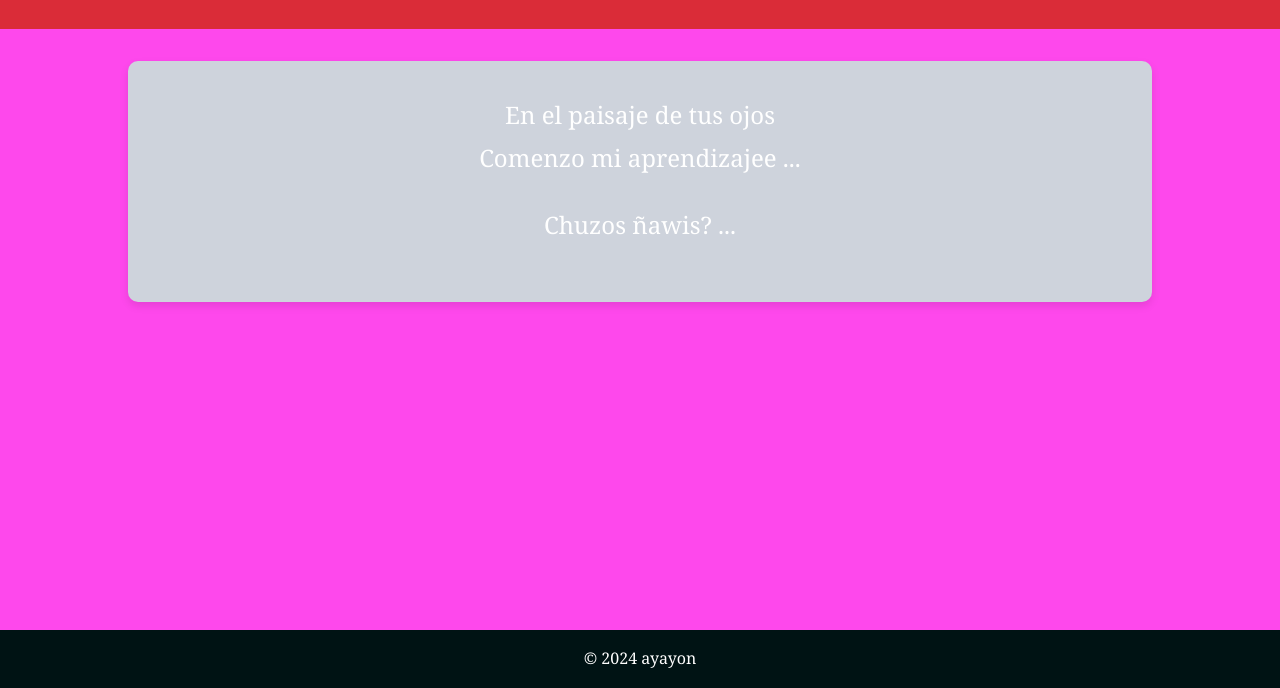
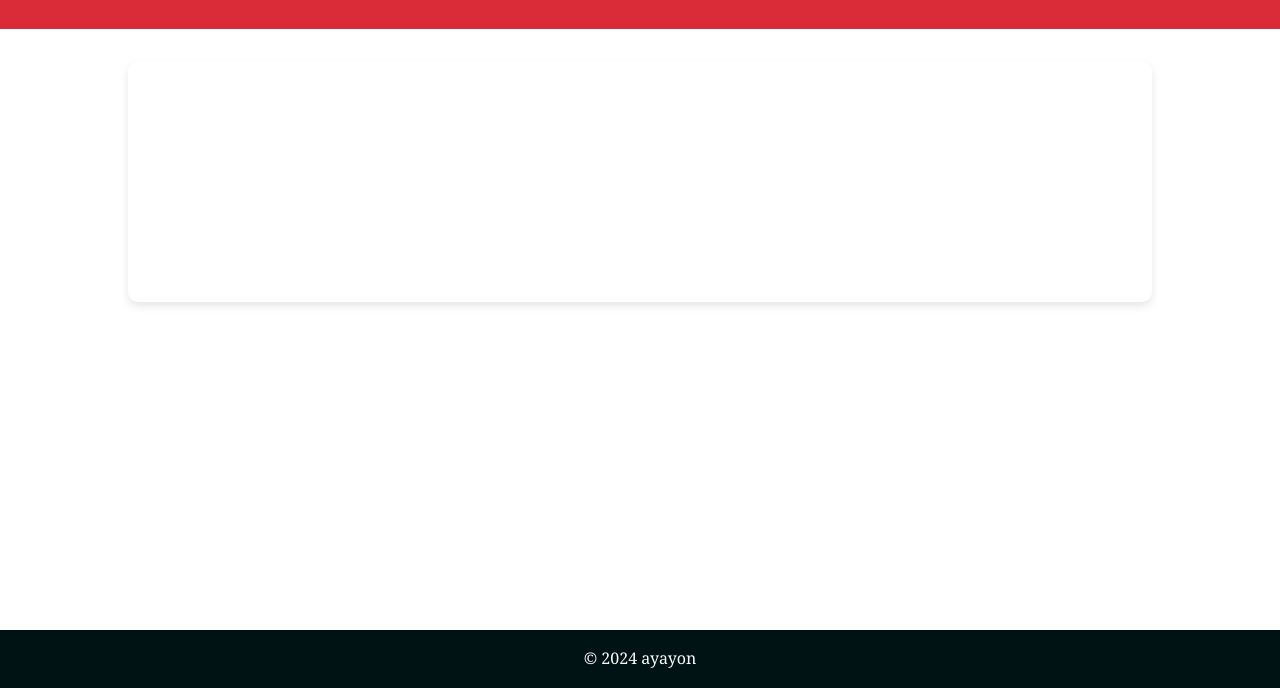
Before and after one commit to ayayon0/alguien, a plain HTML site: page index.html in a window 1280 px wide. Shown: the part 112-800 px from the top of the page. Drawn offline with Linux system fonts and the light colour scheme.

Commit message:
Update styless.css

```diff
--- a/styless.css
+++ b/styless.css
@@ -7,7 +7,7 @@
 
 body {
   font-family: 'Georgia', serif; /* Fuente elegante */
-  background: #fe48ec; /* Color de fondo suave */
+  background: #ffffff; /* Color de fondo suave */
   color: #3b3b3b; /* Texto oscuro */
   line-height: 1.6;
   text-align: center;
@@ -35,7 +35,7 @@ header p {
 
 .poetry {
   padding: 2rem;
-  background: #ced3dc; /* Fondo plomoo para el poema */
+  background: #ffffff; /* Fondo plomoo para el poema */
   margin: 0 10%;
   border-radius: 10px; /* Bordes redondeados */
   box-shadow: 0 4px 8px rgba(0, 0, 0, 0.1);
```
